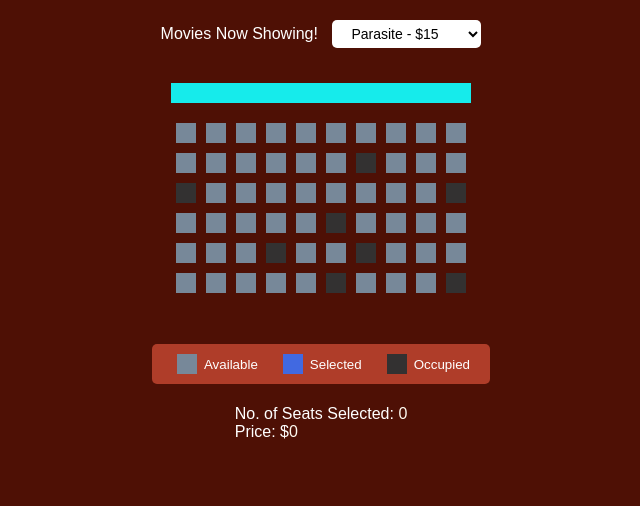
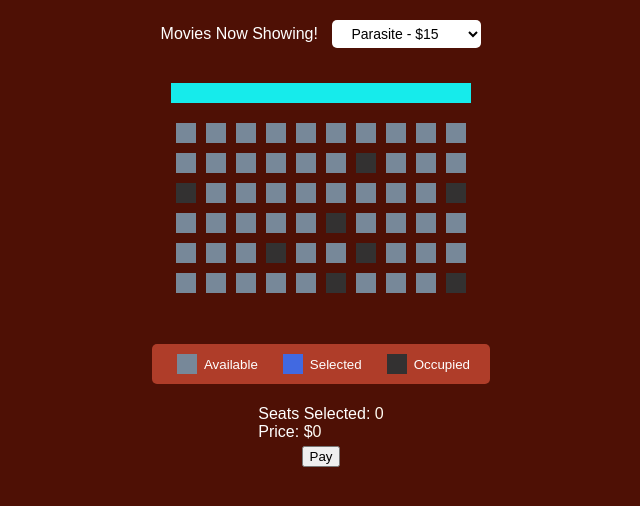
Before and after one commit to Allakot-Harsha/C0784593_CSD2214_7_TEST1_MovieTickets, a plain HTML site: page index.html in a window 1280 px wide. Shown: the whole page, without its empty margins (319-959 px from the left). Drawn offline with Linux system fonts and the light colour scheme.

Commit message:
html commit

```diff
--- a/index.html
+++ b/index.html
@@ -108,8 +108,9 @@
             </li>
         </ul>
         <p class="text">
-            No. of Seats Selected: <span id ="count">0</span> <br>Price: $<span id="price">0</span>
+            Seats Selected: <span id ="count">0</span> <br>Price: $<span id="price">0</span>
         </p>
+        <button>Pay</button>
         <script type="text/javascript" src="movie.js"></script>
 </body>
 </html>
```
